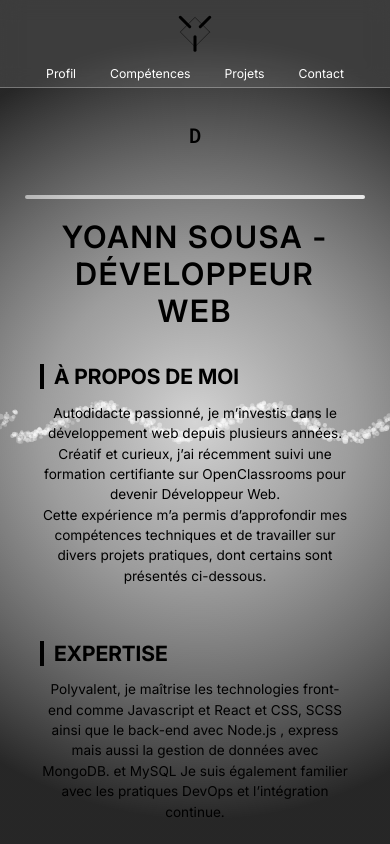
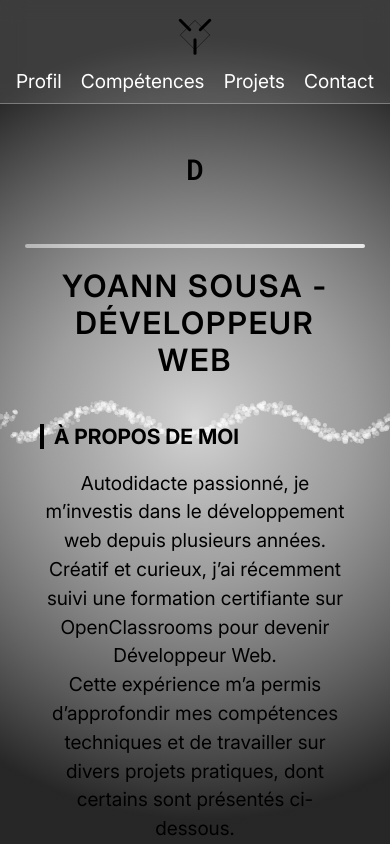
Before and after one commit to Zeldoux/mon-portfolio, a React (Create React App) app in the folder client/: page / in a window 390 px wide. Shown: the top 844 px of the page. Built offline with nearby package versions, Linux system fonts and the light colour scheme; no server answers.

Commit message:
fix header font size (bigger )

```diff
--- a/client/src/styles/Header.css
+++ b/client/src/styles/Header.css
@@ -80,7 +80,11 @@ main {
   }
   .header nav .nav-links {
     margin-left: 0;
-    gap: 1.5rem;
+    gap: 1rem;
     padding-top: 0.5rem;
   }
+  .header nav .nav-links a {
+    padding: 0;
+    font-size: 1rem;
+  }
 }/*# sourceMappingURL=Header.css.map */
--- a/client/src/styles/layout/Header.scss
+++ b/client/src/styles/layout/Header.scss
@@ -67,11 +67,11 @@ main {
 
       .nav-links {
         margin-left: 0;
-        gap: 1.5rem;
+        gap: 1rem;
         padding-top: 0.5rem;
         a {
           padding:0;
-          font-size: 1.4rem;
+          font-size: 1rem;
         }
       }
     }
--- a/client/src/styles/main.css
+++ b/client/src/styles/main.css
@@ -23,12 +23,12 @@ p {
 
 @media (max-width: 768px) {
   html {
-    font-size: 90%; /* Scales down for smaller devices */
+    font-size: 110%; /* Scales down for smaller devices */
   }
 }
 @media (max-width: 480px) {
   html {
-    font-size: 85%; /* Further scales down for very small devices */
+    font-size: 120%; /* Further scales down for very small devices */
   }
 }
 *,
```
Also changed, not shown: 2 other files (tests, documents, lock files or other folders).
